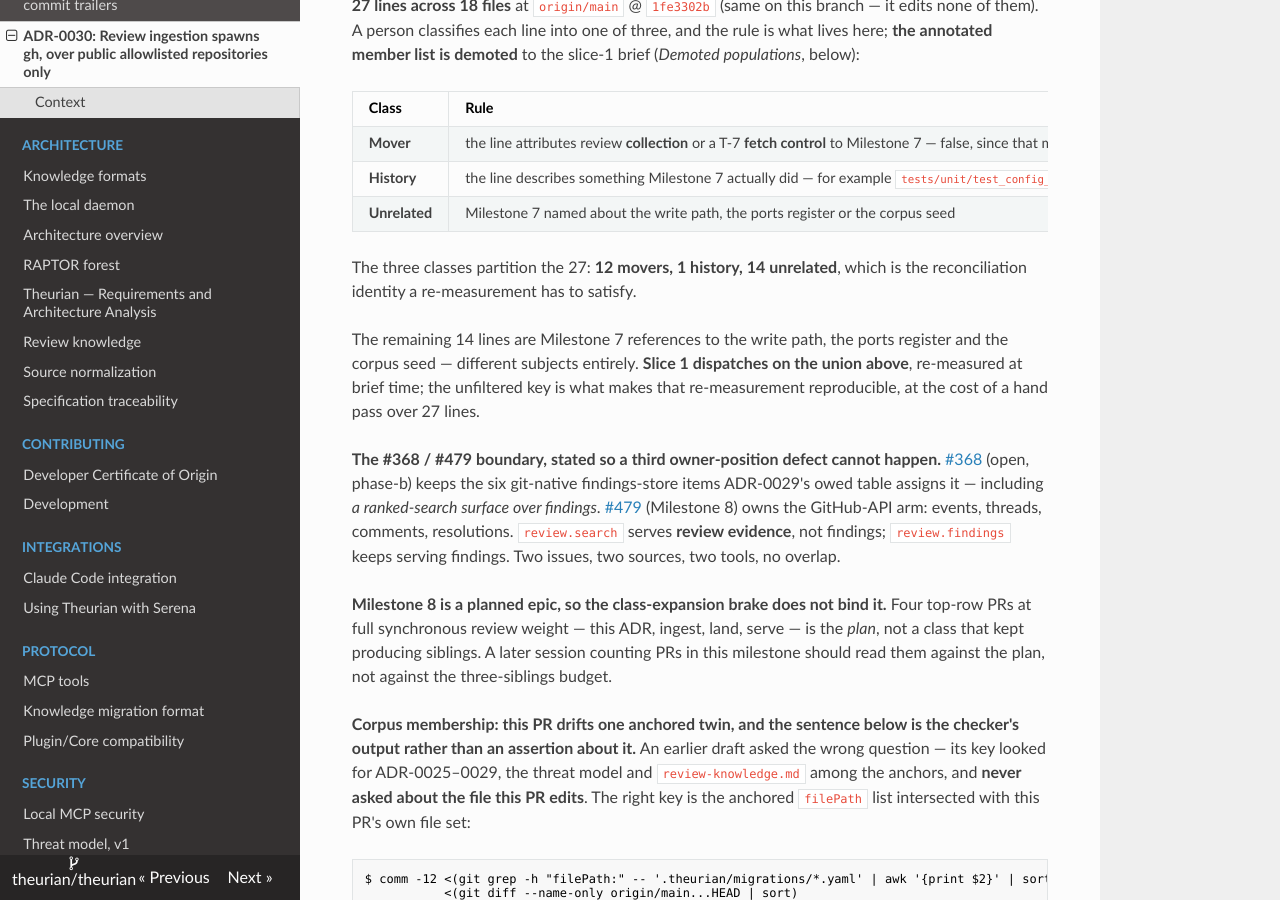
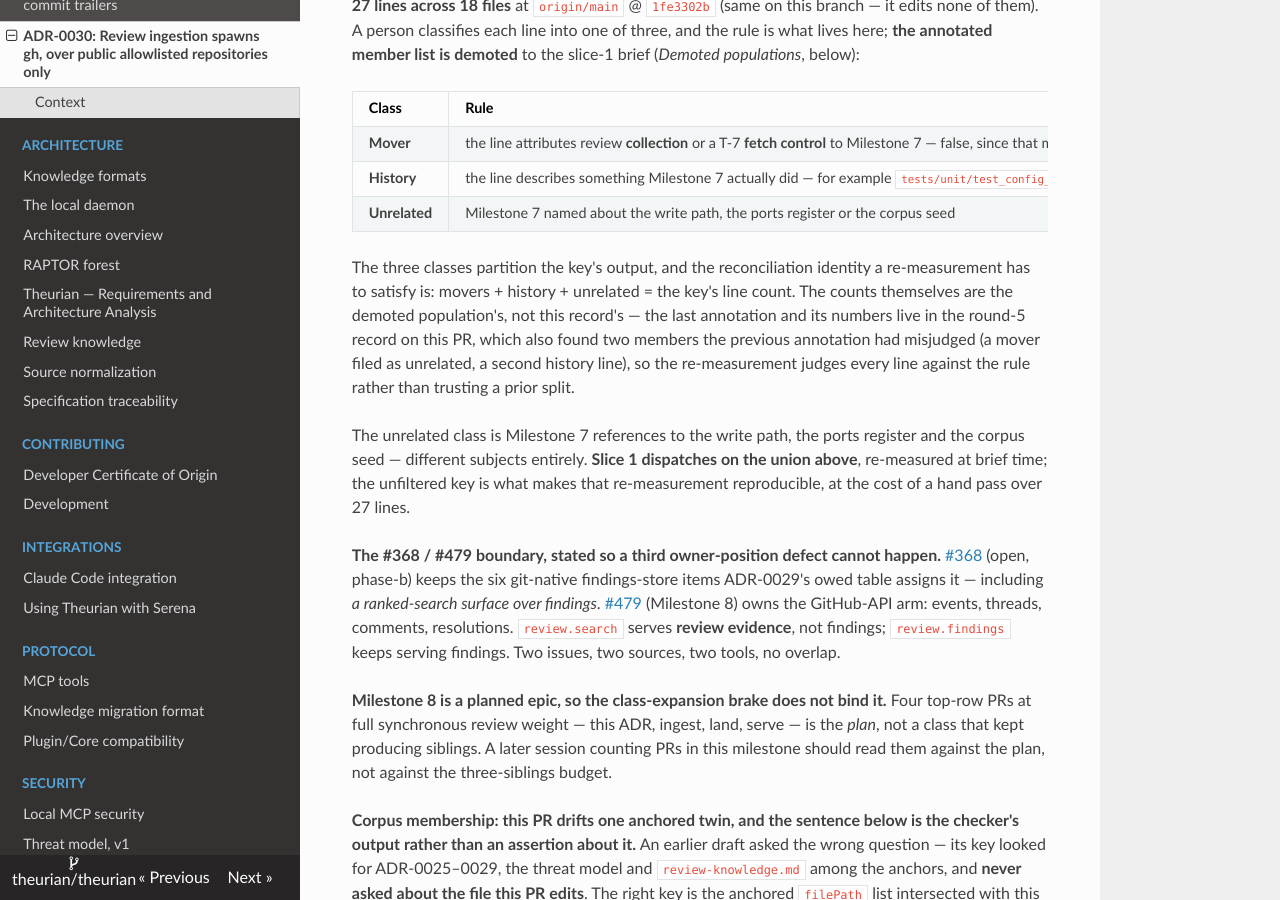
Before and after one commit to theurian/theurian, an MkDocs documentation site: the page built from docs/adr/0030-github-review-ingestion-spawns-gh.md, in a window 1280 px wide and 900 px high, scrolled down 22319 px. Built offline with MkDocs 1.6.1, drawn with Linux system fonts in a browser that asks for light colours; some of the changed text lies outside the part shown.

Commit message:
docs(adr): correct the last stale counts and the pathspec that cannot fail
Round five's combined verdict found no new class and no decision
refutation; per the pre-committed ending these are the orchestrator's
mechanical corrections from the reviewer's own supplied forms, applied
without a further round:

- the Alternatives row priced the residual at the superseded two; it now
  names decision 1's four-member divergence class (round-5 HIGH-1)
- the Milestone-7 partition identity carried hard counts for a demoted
  population, and round five found two misjudged members; the identity is
  now stated as a form (movers + history + unrelated = key line count)
  with the numbers living in the round-5 record (round-5 HIGH-2, MED-3)
- the stable-property command used 'packages/*/src', which PATHSPEC_ONESTAR
  reduces to nothing a src file can match; now ':(glob)packages/*/src/**',
  positive-controlled against 2da19c8c (round-5 MED-1)
- the demotion table's forwarding address now carries the comment URL and
  a resolvable citation for the re-measurement rule (round-5 LOW-1, LOW-2)

Review-Finding: adversarial HIGH — the Alternatives row prices the residual at the superseded count of two
Review-Finding: adversarial HIGH — the Milestone-7 partition identity does not partition its own population
Signed-off-by: Takehide Uchida <utchy@graphnote-design.com>

```diff
--- a/docs/adr/0030-github-review-ingestion-spawns-gh.md
+++ b/docs/adr/0030-github-review-ingestion-spawns-gh.md
@@ -1033,10 +1033,15 @@
 | **History** | the line describes something Milestone 7 actually did — for example `tests/unit/test_config_key_call_sites.py:42`, "the Milestone 7 diff that added the first reader of `.theurian/config.yaml`", which is true |
 | **Unrelated** | Milestone 7 named about the write path, the ports register or the corpus seed |
 
-The three classes partition the 27: **12 movers, 1 history, 14 unrelated**, which
-is the reconciliation identity a re-measurement has to satisfy.
+The three classes partition the key's output, and the reconciliation identity a
+re-measurement has to satisfy is: movers + history + unrelated = the key's line
+count. The counts themselves are the demoted population's, not this record's —
+the last annotation and its numbers live in the round-5 record on this PR, which
+also found two members the previous annotation had misjudged (a mover filed as
+unrelated, a second history line), so the re-measurement judges every line
+against the rule rather than trusting a prior split.
 
-The remaining 14 lines are Milestone 7 references to the write path, the ports
+The unrelated class is Milestone 7 references to the write path, the ports
 register and the corpus seed — different subjects entirely. **Slice 1 dispatches
 on the union above**, re-measured at brief time; the unfiltered key is what makes
 that re-measurement reproducible, at the cost of a hand pass over 27 lines.
@@ -1165,9 +1170,9 @@
 
 | Demoted population | What stays in this ADR | New home | Re-measured by |
 | :-- | :-- | :-- | :-- |
-| Flag-sites annotated population (M/N/D per line, and its composition) | the key, both frames, the exclusions with measured drops, the three-class judgment rule | slice-1 assignment brief | the standing dispatch re-measurement rule; last full annotation: the round-4 record comment on this PR |
+| Flag-sites annotated population (M/N/D per line, and its composition) | the key, both frames, the exclusions with measured drops, the three-class judgment rule | slice-1 assignment brief | the assignment-brief counting rule (CLAUDE.md, *The orchestrator has no reviewer*: a "how many places" claim is answered by a search command with its output pasted into the brief); last full annotation: PR #570 comment 5552854865 |
 | Fetch-absence prose population | the key and its stated width, and the binding sequencing (it moves in the same PR as the first spawn site) | slice-1 assignment brief | the same rule |
-| Milestone-7 attribution union | the unfiltered key, the three-class rule, and the partition identity (12 + 1 + 14 = 27) | slice-1 assignment brief | the same rule |
+| Milestone-7 attribution union | the unfiltered key, the three-class rule, and the partition identity (movers + history + unrelated = the key's line count) | slice-1 assignment brief | the same rule |
 | `providers.review.repositories` promise population | the key, its recorded limit (it misses the differently-spelled promises), and the commit-split reason | slice-1 assignment brief | the same rule |
 | Line-anchored citations converted to quoted sentences | the quoted sentence and its file | — (it travels with the quote) | a quote survives renumbering; a line number does not |
 
@@ -1206,7 +1211,7 @@
 
 | Alternative | Why rejected |
 | :-- | :-- |
-| **An in-process HTTP client (`httpx` plus a token from the environment)** | Three costs at once. It adds a production dependency to a core whose runtime dependency list is six packages, none of them an HTTP client. It puts **token custody** inside Theurian — reading, holding and possibly logging a credential the operator currently keeps in their own credential store. And it creates a **raw-URL surface**, which makes all three of SEC-10's controls live checks that must be built and kept correct. The `gh api graphql` form does not make the SSRF class disappear — run C and runs D–F show the destination moving under a pinned hostname — it removes the *input* those two checks read: there is no URL in the argument vector to apply a scheme allowlist to, and the private-network reach is **reduced** by constructing the environment (clause 4) rather than by inspecting a destination, **with the config-family residuals recorded** (decision 1 derives the two that survive slice 1's pre-spawn refusal). The `gh` spawn trades a process boundary for that, and buys a smaller reduction than an earlier draft of this row claimed. |
+| **An in-process HTTP client (`httpx` plus a token from the environment)** | Three costs at once. It adds a production dependency to a core whose runtime dependency list is six packages, none of them an HTTP client. It puts **token custody** inside Theurian — reading, holding and possibly logging a credential the operator currently keeps in their own credential store. And it creates a **raw-URL surface**, which makes all three of SEC-10's controls live checks that must be built and kept correct. The `gh api graphql` form does not make the SSRF class disappear — run C and runs D–F show the destination moving under a pinned hostname — it removes the *input* those two checks read: there is no URL in the argument vector to apply a scheme allowlist to, and the private-network reach is **reduced** by constructing the environment (clause 4) rather than by inspecting a destination, **with the config-family residuals recorded** (decision 1 derives the four-member divergence class that survives slice 1's pre-spawn refusal). The `gh` spawn trades a process boundary for that, and buys a smaller reduction than an earlier draft of this row claimed. |
 | **Inherit the parent environment and scrub the dangerous variables** | A scrub is a blocklist over a set the adapter does not control. Run C measured that `HTTPS_PROXY` moves the request even with `--hostname` pinned, so the blocklist would have to be complete over destination variables, proxy variables, and whatever the next `gh` release reads. Constructing the environment inverts the burden onto a set this project chooses and pins. |
 | **`gh api --paginate`** | Whatever the flag follows, the *response* chooses it rather than the adapter — and this design pins no version-specific semantics for it (clause 8 bounds the binary's version, not its behaviour). Excluding the flag is cheaper than characterising it: a GraphQL cursor is an opaque string in a typed variable, so the adapter still decides every destination it reaches. |
 | **`gh api repos/{owner}/{repo}/pulls/...` (the REST path form)** | Repository identity would travel in the URL position, where it is string-interpolated into a path. The GraphQL form carries the same identity as typed variables with no path to escape into, which is what makes clause 2 a checkable property rather than a promise about quoting. |
@@ -1250,8 +1255,9 @@
 - Three populations slice 1 must move, each with its key in *Dispositions* and
   each a dispatch input to be re-measured then: the **fetch-absence prose**
   (**30** files, wide phrase key), the **`providers.review.repositories`** key
-  (**15** files), and the **Milestone-7 attribution** (**10** lines across
-  **7** files). The first two overlap in **12** files on this branch (**11** at
+  (**15** files), and the **Milestone-7 attribution** (the demoted union above —
+  its numbers live with the annotation, per *Demoted populations*). The first
+  two overlap in **12** files on this branch (**11** at
   `1fe3302b`), which is why the allowlist reader's commit is sequenced serially
   before the adapter's rather than fanned out — the split is justified by
   `test_config_key_call_sites.py`'s pinned absence, not by disjointness.
```
Also changed, not shown: other parts of docs/adr/0030-github-review-ingestion-spawns-gh.md (+1 -1 lines).
